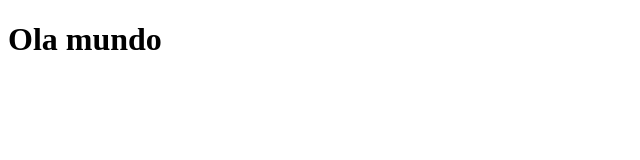
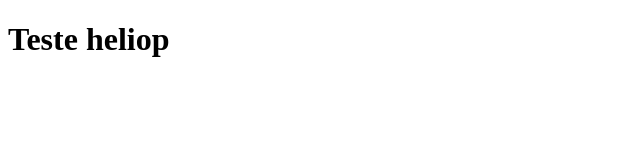
Before and after one commit to HelioWagner/Site-Layout-Simples, a plain HTML site: page index.html in a window 1280 px wide. Shown: the whole page, without its empty margins (0-640 px from the left). Drawn offline with Linux system fonts and the light colour scheme.

Commit message:
Segundaa versão

```diff
--- a/index.html
+++ b/index.html
@@ -7,6 +7,6 @@
     <title>Document</title>
 </head>
 <body>
-    <h1>Ola mundo</h1>
+    <h1>Teste heliop</h1>
 </body>
 </html>
```
